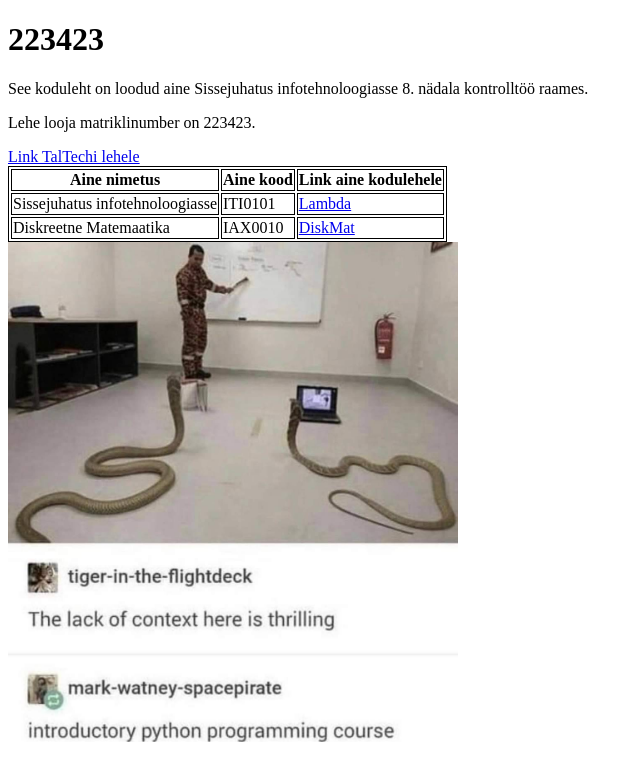
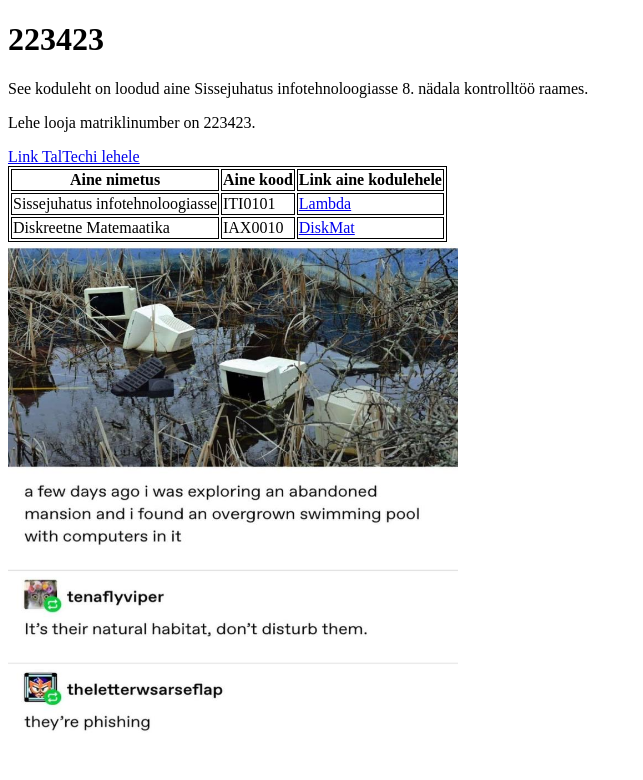
Before and after one commit to lrebas/lrebas.github.io, a plain HTML site: page index.html in a window 1280 px wide. Shown: the whole page, without its empty margins (0-643 px from the left). Drawn offline with Linux system fonts and the light colour scheme.

Commit message:
Update index.html

```diff
--- a/index.html
+++ b/index.html
@@ -31,6 +31,6 @@ table, th, td {
     <td><a href="https://www.diskmat.ee/">DiskMat</a></td>
   </tr>
 </table>
-<img src="python.jpg" alt="Python" width="450" height="500">
+<img src="Phishing.jpg" alt="Phishing" width="450" height="500">
 </body>
 </html>
```
